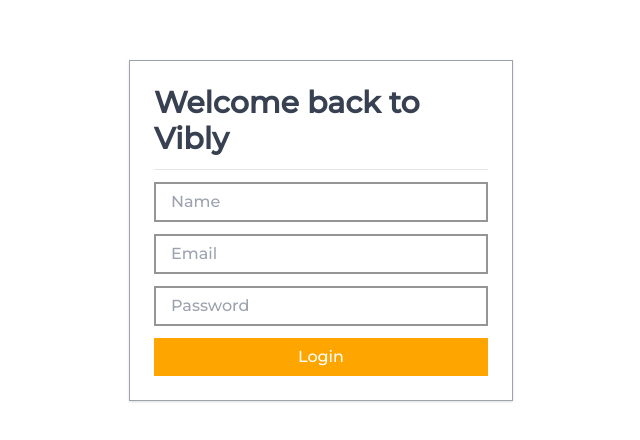
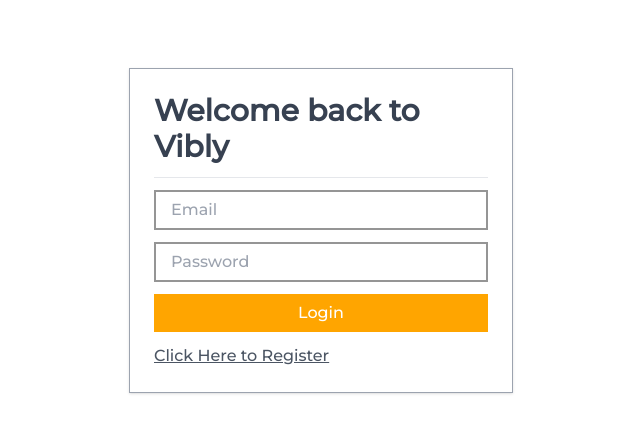
Before and after one commit to imjohnnyy/Vibly, a React (Create React App) app in the folder client/: page /login in a window 1280 px wide. Shown: the part 170-610 px from the top of the page, without its empty margins (319-959 px from the left). Built offline with nearby package versions, Linux system fonts and the light colour scheme.

Commit message:
store token in localstorage

```diff
--- a/client/src/pages/Login.js
+++ b/client/src/pages/Login.js
@@ -1,7 +1,9 @@
 import React, { useState } from "react";
 import axios from "axios";
+import { Link, useNavigate } from 'react-router-dom';
 
 function Login() {
+  const navigate = useNavigate();
   const [user, setUser] = useState({
     name: "",
     email: "",
@@ -12,7 +14,9 @@
     try {
       const response = await axios.post("/api/users/login", user);
       if (response.data.success) {
-        alert("User registered successfully!");
+        alert("User logged in successfully");
+        localStorage.setItem("token", response.data.data);
+        navigate("/");
       } else {
         alert(response.data.message);
       }
@@ -25,12 +29,6 @@
       <div className="flex flex-col gap-3 w-96 p-6 shadow border border-gray-400">
         <h1 className="text-3xl font-bold text-gray-700">Welcome back to Vibly</h1>
         <hr />
-        <input
-          type="text"
-          placeholder="Name"
-          value={user.name}
-          onChange={(e) => setUser({ ...user, name: e.target.value })}
-        />
         <input
           type="text"
           placeholder="Email"
@@ -46,6 +44,7 @@
         <button className="primary" onClick={login}>
           Login
         </button>
+        <Link to="/register" className="text-gray-600 underline"> Click Here to Register</Link>
       </div>
     </div>
   );
--- a/client/src/pages/Register.js
+++ b/client/src/pages/Register.js
@@ -1,5 +1,6 @@
 import React, { useState } from "react";
 import axios from "axios";
+import { Link } from 'react-router-dom';
 
 function Register() {
   const [user, setUser] = useState({
@@ -46,6 +47,7 @@
         <button className="primary" onClick={register}>
           Register
         </button>
+        <Link to="/login" className="text-gray-600 underline"> Click Here to Login</Link>
       </div>
     </div>
   );
```
Also changed, not shown: 1 other file (tests, documents, lock files or other folders).
